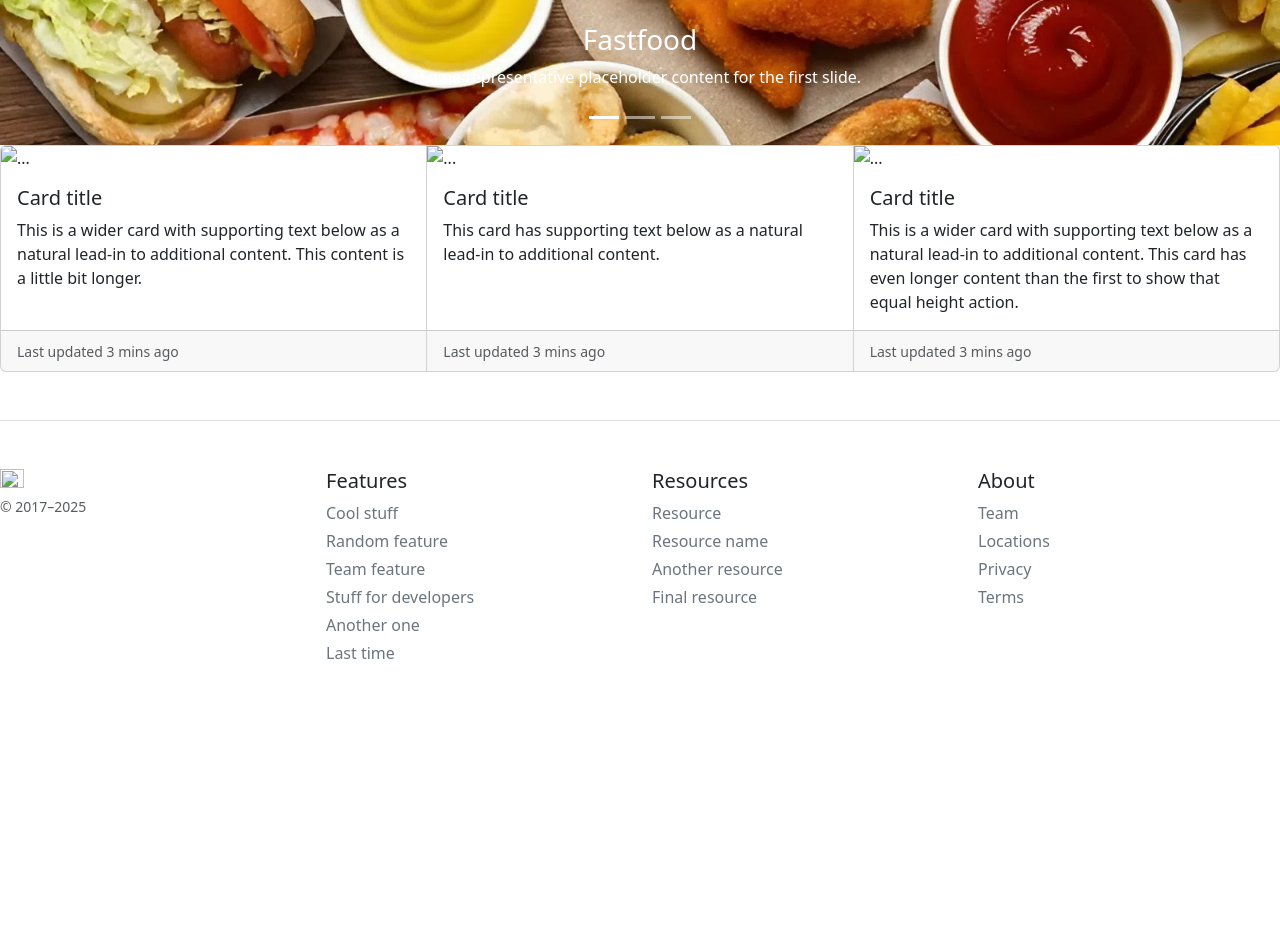
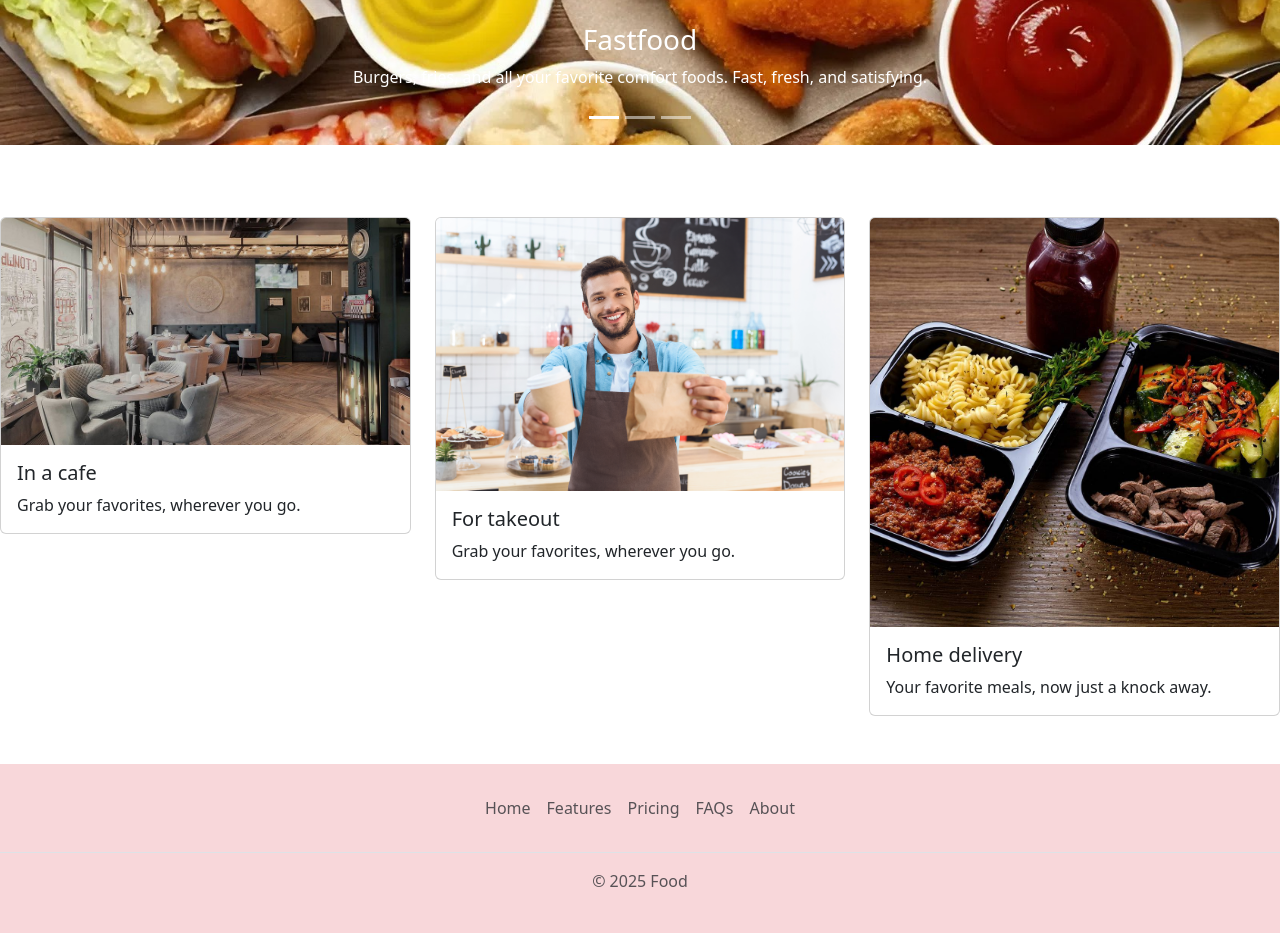
Before and after one commit to mariidaz/js-1-bootstrap, a plain HTML site: page js 1 bootstrap/index.html in a window 1280 px wide. Shown: the part 461-1398 px from the top of the page. Before the commit the page ends 1190 px from the top, so only its background shows below. Drawn offline with nearby package versions, Linux system fonts and the light colour scheme.

Commit message:
Add files via upload

```diff
--- a/js 1 bootstrap/index.html
+++ b/js 1 bootstrap/index.html
@@ -12,7 +12,7 @@
 
 <body>
     <header>
-        <nav class="navbar navbar-expand-lg bg-danger">
+        <nav class="navbar navbar-expand-lg bg-danger-subtle">
             <div class="container-fluid">
                 <a class="navbar-brand" href="#">Food</a>
                 <div class="collapse navbar-collapse" id="navbarSupportedContent">
@@ -37,7 +37,7 @@
                     </ul>
                     <form class="d-flex" role="search">
                         <input class="form-control me-2" type="search" placeholder="Search" aria-label="Search" />
-                        <button class="btn btn-outline-light" type="submit">Search</button>
+                        <button class="btn btn-outline-dark" type="submit">Search</button>
                     </form>
                 </div>
             </div>
@@ -56,21 +56,21 @@
                 <img src="./img/fastfood.jpeg" class="d-block w-1000" alt="...">
                 <div class="carousel-caption d-none d-md-block">
                     <h3>Fastfood</h3>
-                    <p>Some representative placeholder content for the first slide.</p>
+                    <p>Burgers, fries, and all your favorite comfort foods. Fast, fresh, and satisfying.</p>
                 </div>
             </div>
             <div class="carousel-item" data-bs-interval="2000">
                 <img src="./img/meat.jpeg" class="d-block w-1000" alt="...">
                 <div class="carousel-caption d-none d-md-block">
                     <h3>Meat</h3>
-                    <p>Some representative placeholder content for the second slide.</p>
+                    <p>Juicy, tender, and packed with flavor. Choose from our mouth-watering selection.</p>
                 </div>
             </div>
             <div class="carousel-item">
                 <img src="./img/vegetable.jpg" class="d-block w-1000" alt="...">
                 <div class="carousel-caption d-none d-md-block">
                     <h3>Vegetables</h3>
-                    <p>Some representative placeholder content for the third slide.</p>
+                    <p>Packed with nutrients, our veggie options are the perfect choice for a light, delicious meal.</p>
                 </div>
             </div>
         </div>
@@ -84,80 +84,46 @@
         </button>
     </div>
 
-    <div class="card-group">
+    <div class="row row-cols-1 row-cols-md-3 g-4  my-md-5">
+        <div class="col">
             <div class="card">
-            <img src="..." class="card-img-top" alt="...">
+                <img src="./img/cafe.jpg" class="card-img-top" alt="cafe">
                 <div class="card-body">
-                <h5 class="card-title">Card title</h5>
-                <p class="card-text">This is a wider card with supporting text below as a natural lead-in to additional
-                    content. This content is a little bit longer.</p>
-            </div>
-            <div class="card-footer">
-                <small class="text-body-secondary">Last updated 3 mins ago</small>
+                    <h5 class="card-title">In a cafe</h5>
+                    <p class="card-text">Grab your favorites, wherever you go.</p>
                 </div>
             </div>
+        </div>
+        <div class="col">
             <div class="card">
-            <img src="..." class="card-img-top" alt="...">
+                <img src="./img/vynos.jpg" class="card-img-top" alt="vynis">
                 <div class="card-body">
-                <h5 class="card-title">Card title</h5>
-                <p class="card-text">This card has supporting text below as a natural lead-in to additional content.</p>
-            </div>
-            <div class="card-footer">
-                <small class="text-body-secondary">Last updated 3 mins ago</small>
+                    <h5 class="card-title">For takeout</h5>
+                    <p class="card-text">Grab your favorites, wherever you go.</p>
                 </div>
             </div>
+        </div>
+        <div class="col">
             <div class="card">
-            <img src="..." class="card-img-top" alt="...">
+                <img src="./img/dostavka.jpg" class="card-img-top" alt="dostavka">
                 <div class="card-body">
-                <h5 class="card-title">Card title</h5>
-                <p class="card-text">This is a wider card with supporting text below as a natural lead-in to additional
-                    content. This card has even longer content than the first to show that equal height action.</p>
+                    <h5 class="card-title">Home delivery</h5>
+                    <p class="card-text">Your favorite meals, now just a knock away.</p>
                 </div>
-            <div class="card-footer">
-                <small class="text-body-secondary">Last updated 3 mins ago</small>
             </div>
         </div>
     </div>
 
-    <footer class="pt-4 my-md-5 pt-md-5 border-top">
-        <div class="row" bis_skin_checked="1">
-            <div class="col-12 col-md" bis_skin_checked="1"> <img class="mb-2"
-                    src="/docs/5.3/assets/brand/bootstrap-logo.svg" alt="" width="24" height="19"> <small
-                    class="d-block mb-3 text-body-secondary">© 2017–2025</small> </div>
-            <div class="col-6 col-md" bis_skin_checked="1">
-                <h5>Features</h5>
-                <ul class="list-unstyled text-small">
-                    <li class="mb-1"><a class="link-secondary text-decoration-none" href="#">Cool stuff</a></li>
-                    <li class="mb-1"><a class="link-secondary text-decoration-none" href="#">Random feature</a></li>
-                    <li class="mb-1"><a class="link-secondary text-decoration-none" href="#">Team feature</a></li>
-                    <li class="mb-1"><a class="link-secondary text-decoration-none" href="#">Stuff for developers</a>
-                    </li>
-                    <li class="mb-1"><a class="link-secondary text-decoration-none" href="#">Another one</a></li>
-                    <li class="mb-1"><a class="link-secondary text-decoration-none" href="#">Last time</a></li>
+      <footer class="py-4 my-1 bg-danger-subtle">
+        <ul class="nav justify-content-center border-bottom pb-4 mb-3">
+            <li class="nav-item"><a href="#" class="nav-link px-2 text-body-secondary">Home</a></li>
+            <li class="nav-item"><a href="#" class="nav-link px-2 text-body-secondary">Features</a></li>
+            <li class="nav-item"><a href="#" class="nav-link px-2 text-body-secondary">Pricing</a></li>
+            <li class="nav-item"><a href="#" class="nav-link px-2 text-body-secondary">FAQs</a></li>
+            <li class="nav-item"><a href="#" class="nav-link px-2 text-body-secondary">About</a></li>
         </ul>
-            </div>
-            <div class="col-6 col-md" bis_skin_checked="1">
-                <h5>Resources</h5>
-                <ul class="list-unstyled text-small">
-                    <li class="mb-1"><a class="link-secondary text-decoration-none" href="#">Resource</a></li>
-                    <li class="mb-1"><a class="link-secondary text-decoration-none" href="#">Resource name</a></li>
-                    <li class="mb-1"><a class="link-secondary text-decoration-none" href="#">Another resource</a></li>
-                    <li class="mb-1"><a class="link-secondary text-decoration-none" href="#">Final resource</a></li>
-                </ul>
-            </div>
-            <div class="col-6 col-md" bis_skin_checked="1">
-                <h5>About</h5>
-                <ul class="list-unstyled text-small">
-                    <li class="mb-1"><a class="link-secondary text-decoration-none" href="#">Team</a></li>
-                    <li class="mb-1"><a class="link-secondary text-decoration-none" href="#">Locations</a></li>
-                    <li class="mb-1"><a class="link-secondary text-decoration-none" href="#">Privacy</a></li>
-                    <li class="mb-1"><a class="link-secondary text-decoration-none" href="#">Terms</a></li>
-                </ul>
-            </div>
-        </div>
+        <p class="text-center text-body-secondary">© 2025 Food</p>
     </footer>
-
-
 
 </body>
 <script src="https://cdn.jsdelivr.net/npm/@popperjs/core@2.11.8/dist/umd/popper.min.js"
```
Also changed, not shown: js 1 bootstrap/img/cafe.jpg (added), js 1 bootstrap/img/dostavka.jpg (added), js 1 bootstrap/img/vynos.jpg (added). Lines whose indentation alone changed are shown as unchanged.
